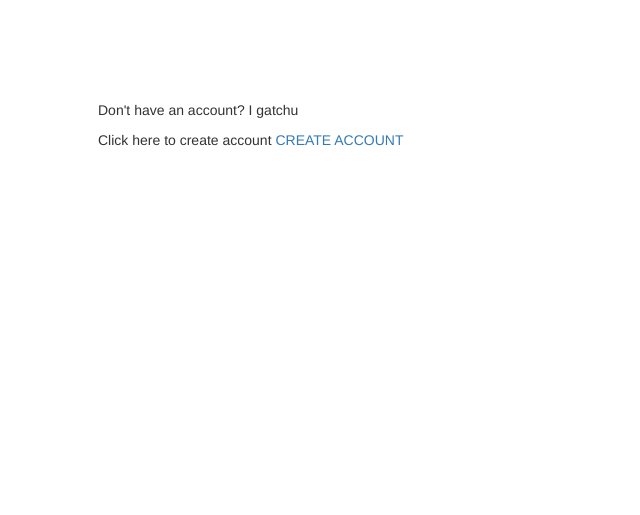
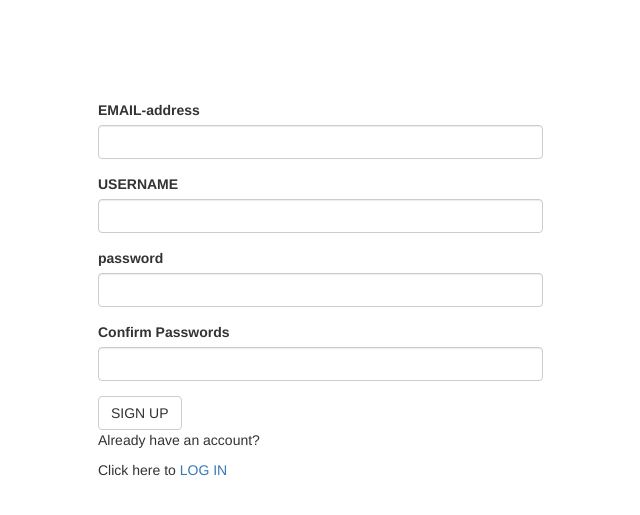
Before and after one commit to DK-denno/IP-pitch, a Flask app: page /security/signup in a window 1280 px wide. Shown: the top 515 px of the page, without its empty margins (307-947 px from the left). Run offline with Flask 2, Linux system fonts and the light colour scheme; the visitor is signed in with stand-in values (Sample User, id 1); some libraries are stand-ins or nearby versions.

```diff
--- a/app/auth/forms.py
+++ b/app/auth/forms.py
@@ -12,7 +12,7 @@ class Signup(FlaskForm):
 
     def validate_new_account(self,data_field):
         if User.query.filter_by(username=data_field.data).first() and User.query.filter_by(email=data_field.data).first():
-            raise ValidationError('USERNAME ALREADY TAKEN')
+            raise ValidationError('USERNAME OR EMAIL IS ALREADY TAKEN')
 
 
 
--- a/app/auth/views.py
+++ b/app/auth/views.py
@@ -3,6 +3,7 @@ from flask import render_template,redirect,url_for,flash
 from ..models import User
 from .forms import Signup,Login
 from .. import db
+
 
 
 @auth.route('/signup',methods= ['GET',' POST'])
@@ -15,11 +16,11 @@ def signup():
         return render_template(url_for('auth.login'))
 
 
-    return render_template('auth/login.html',signup=register)
+    return render_template('auth/signup.html',signup=register)
 
 @auth.route('/login',methods=['GET','POST'])
 def login():
-    log_in = Login
+    log_in = Login()
     if log_in.validate_on_submit():
         user = User.query.filter_by(user_name=log_in.username.data).first()
         if user is not None and user.verify_password(log_in.password.data):
@@ -27,3 +28,5 @@ def login():
             return redirect(request.args.get('next') or url_for('main.index'))
 
         flash('Invalid username or Password')
+
+    return render_template('auth/login.html',login=log_in)
--- a/app/main/views.py
+++ b/app/main/views.py
@@ -1,8 +1,9 @@
 from flask import render_template
 from . import main
-
+from .. import auth
 from ..models import Posts
 from flask_login import login_required
+
 
 
 @main.route('/')
--- a/app/templates/auth/login.html
+++ b/app/templates/auth/login.html
@@ -7,7 +7,7 @@
 
         {{ wtf.quick_form(login) }}
         <P>Don't have an account? I gatchu</P>
-    <p>Click here to create account<a href='/signup'> CREATE ACCOUNT</a></p>
+    <p>Click here to create account<a href="{{url_for('auth.signup')}}"> CREATE ACCOUNT</a></p>
 
     </div>
 
--- a/app/templates/auth/signup.html
+++ b/app/templates/auth/signup.html
@@ -6,9 +6,9 @@
 
         <div class="col-md-5" style="margin-left: 320px; margin-top: 100px;" >
 
-            {{ wtf.quick_form(Signup) }}
+            {{ wtf.quick_form(signup) }}
             <P>Already have an account?</P>
-            <p>Click here to Log in<a href='/login'> LOG IN</a></p>
+            <p>Click here to <a href="{{url_for('auth.login')}}">  LOG IN</a></p>
 
         </div>
 
```
